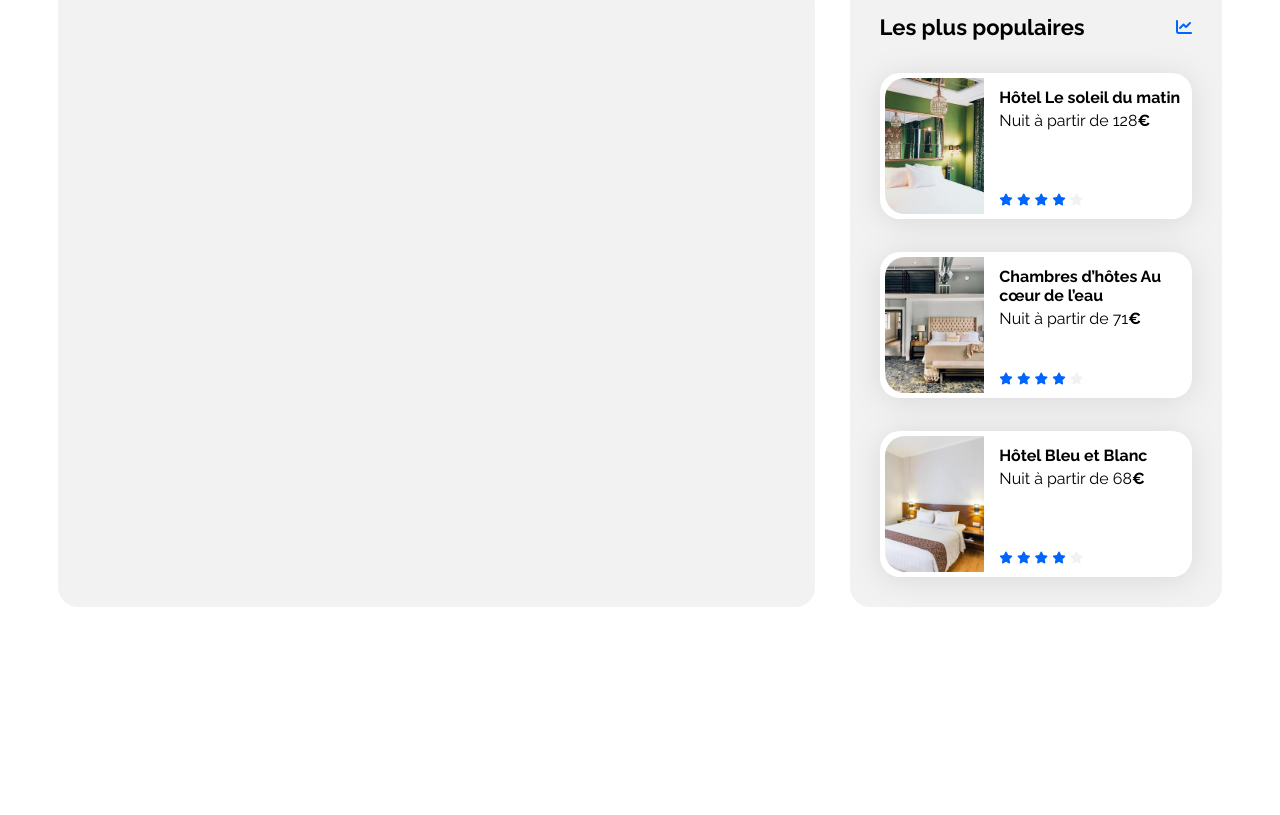
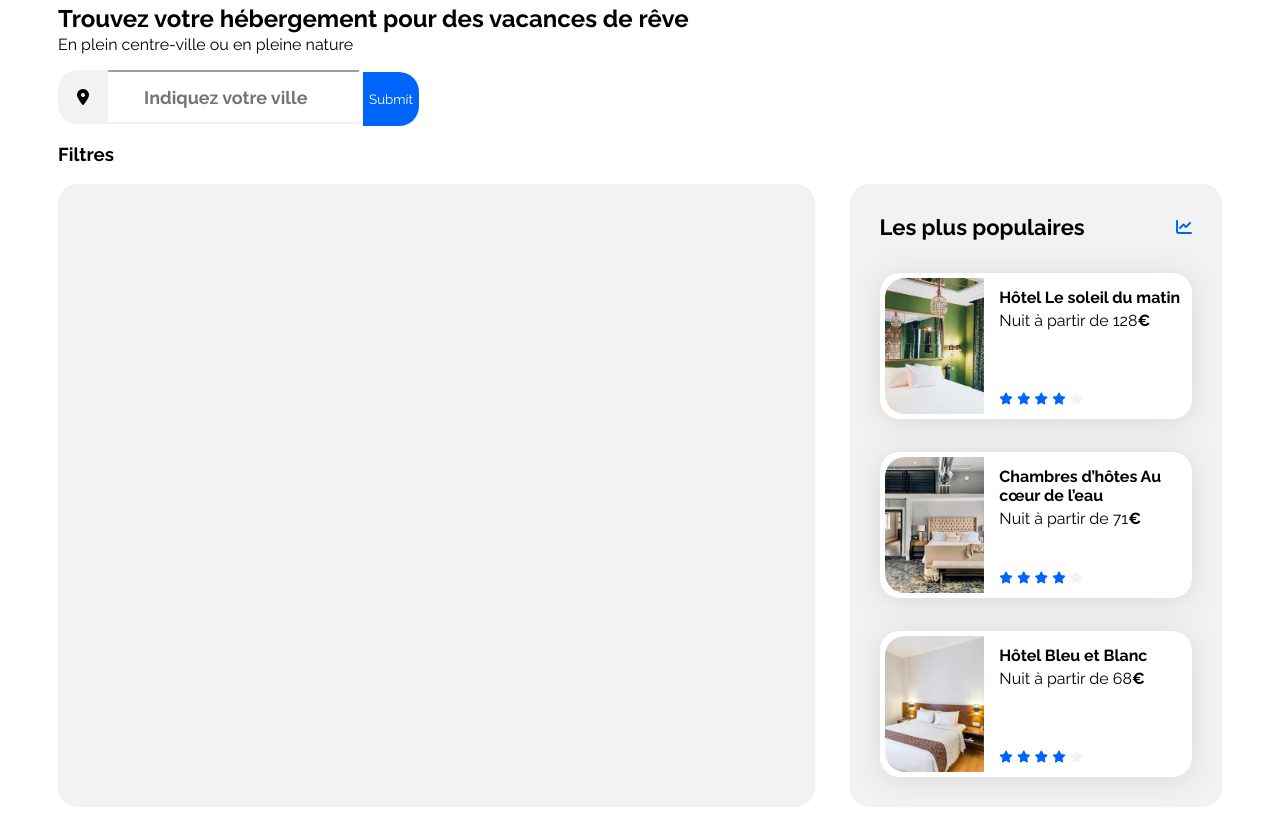
Before and after one commit to Eliatrom/Openclassroomproject1, a plain HTML site: page index.html in a window 1280 px wide. Shown: the part 103-918 px from the top of the page. Before the commit the page ends 800 px from the top, so only its background shows below. Drawn offline with Linux system fonts and the light colour scheme.

Commit message:
Ajout recherche

```diff
--- a/css/style.css
+++ b/css/style.css
@@ -80,6 +80,46 @@ nav a:hover, a:active {
     color: #0065FC;
     padding-top: 1em;
 }
+/**** Research ************/
+.barre-recherche {
+    display: flex;
+    flex-direction: row;
+}
+.research h2 {
+    margin-bottom: 0.1em;
+}
+.research p {
+    margin-top: 0.1em;
+}
+.fa-location-dot {
+    padding: 1em;
+    color: black;
+    border-radius: 20px 0px 0px 20px;
+    border: solid;
+    border-color: #F2F2F2;
+    background-color: #F2F2F2;
+}
+#recherche {
+    height: 100%;
+    box-sizing: border-box;
+    padding-left: 2em;
+    font-weight: bold;
+    font-size: large;
+    border-color: #F2F2F2;
+    border-left: none;
+    border-right: none;
+    border-width: 0.125em;
+}
+input[type=button], input[type=submit], input[type=reset] {
+    background-color: #0065FC;
+    height: 100%;
+    border: none;
+    color: white;
+    text-decoration: none;
+    cursor: pointer;
+    border-radius: 0px 20px 20px 0px;
+  }
+
 /****** Hebergements And Populaires ***********/
 .hebergements-and-populaires {
     display: flex;
--- a/index.html
+++ b/index.html
@@ -29,6 +29,19 @@
         </header>
         <main>
             <div class="research">
+                <h2>Trouvez votre hébergement pour des vacances de rêve</h2>
+                <p>En plein centre-ville ou en pleine nature</p>
+                <section class="barre-recherche">
+                    <i class="fa-solid fa-location-dot"></i>
+                    <form action="#">
+                        <input id="recherche" type="localisation" id="ville" name="ville" placeholder="Indiquez votre ville">
+                        <input id="submit" type="submit">
+                      </form>
+
+                </section>
+                <section class="filtres-recherche">
+                    <h3>Filtres</h3>
+                </section>
 
             </div>
             <div class="hebergements-and-populaires">
```
Also changed, not shown: découpe maquette.png (added).
